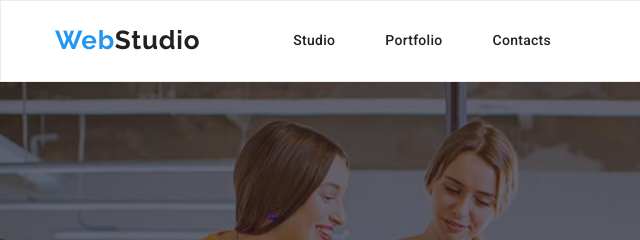
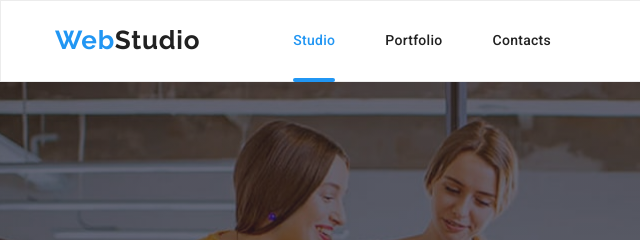
Before and after one commit to tekuzm/goit-markup-hw-05, a plain HTML site: page index.html in a window 1280 px wide. Shown: the top 240 px of the page, 0-640 px from the left. Drawn offline with nearby package versions, Linux system fonts and the light colour scheme.

Commit message:
Update current page design

```diff
--- a/css/styles.css
+++ b/css/styles.css
@@ -34,7 +34,9 @@ address {
 }
 
 a {
-	color: currentColor;
+	/* color: currentColor; */
+	text-decoration: none;
+	display: inline-block;
 }
 
 button {
@@ -159,12 +161,15 @@ body {
 	display: flex;
 }
 
-.current {
+.site-nav-list .current {
 	position: relative;
+	color: var(--accent-color);
+	transition: color 250ms cubic-bezier(0.4, 0, 0.2, 1);
 }
 
-.current::after {
+.site-nav-list .current::after {
 	position: absolute;
+	display: block;
 	content: '';
 	left: 0;
 	width: 100%;
@@ -173,13 +178,13 @@ body {
 	border-radius: 2px;
 	background-color: var(--accent-color);
 
-	opacity: 0;
+	/* opacity: 0; */
 	transition: opacity 250ms cubic-bezier(0.4, 0, 0.2, 1);
 }
 
-.current:hover::after {
+/* .current:hover::after {
 	opacity: 1;
-}
+} */
 
 .nav-list-link,
 .contacts-list-link {
@@ -199,14 +204,10 @@ body {
 	transition: color 250ms cubic-bezier(0.4, 0, 0.2, 1);
 }
 
-.nav-list-link:hover,
-.nav-list-link:focus,
+.site-nav-list a:hover,
+.site-nav-list a:focus,
 .contacts-list-link:hover,
 .contacts-list-link:focus {
-	color: var(--accent-color);
-}
-
-.nav-list-link .link.current {
 	color: var(--accent-color);
 }
 
--- a/index.html
+++ b/index.html
@@ -22,13 +22,13 @@
 				</a>
 				<ul class="site-nav-list list">
 					<li class="nav-list-item">
-						<a href="" class="nav-list-link link current">Studio</a>
+						<a href="./index.html" class="nav-list-link link current">Studio</a>
 					</li>
 					<li class="nav-list-item">
-							<a href="./portfolio.html" class="nav-list-link link current">Portfolio</a>
+							<a href="./portfolio.html" class="nav-list-link link">Portfolio</a>
 					</li>
 					<li class="nav-list-item">
-							<a href="" class="nav-list-link link current">Contacts</a>
+							<a href="" class="nav-list-link link">Contacts</a>
 					</li>
 				</ul>
 				</nav>
```
Also changed, not shown: portfolio.html (+2 -2 lines).
